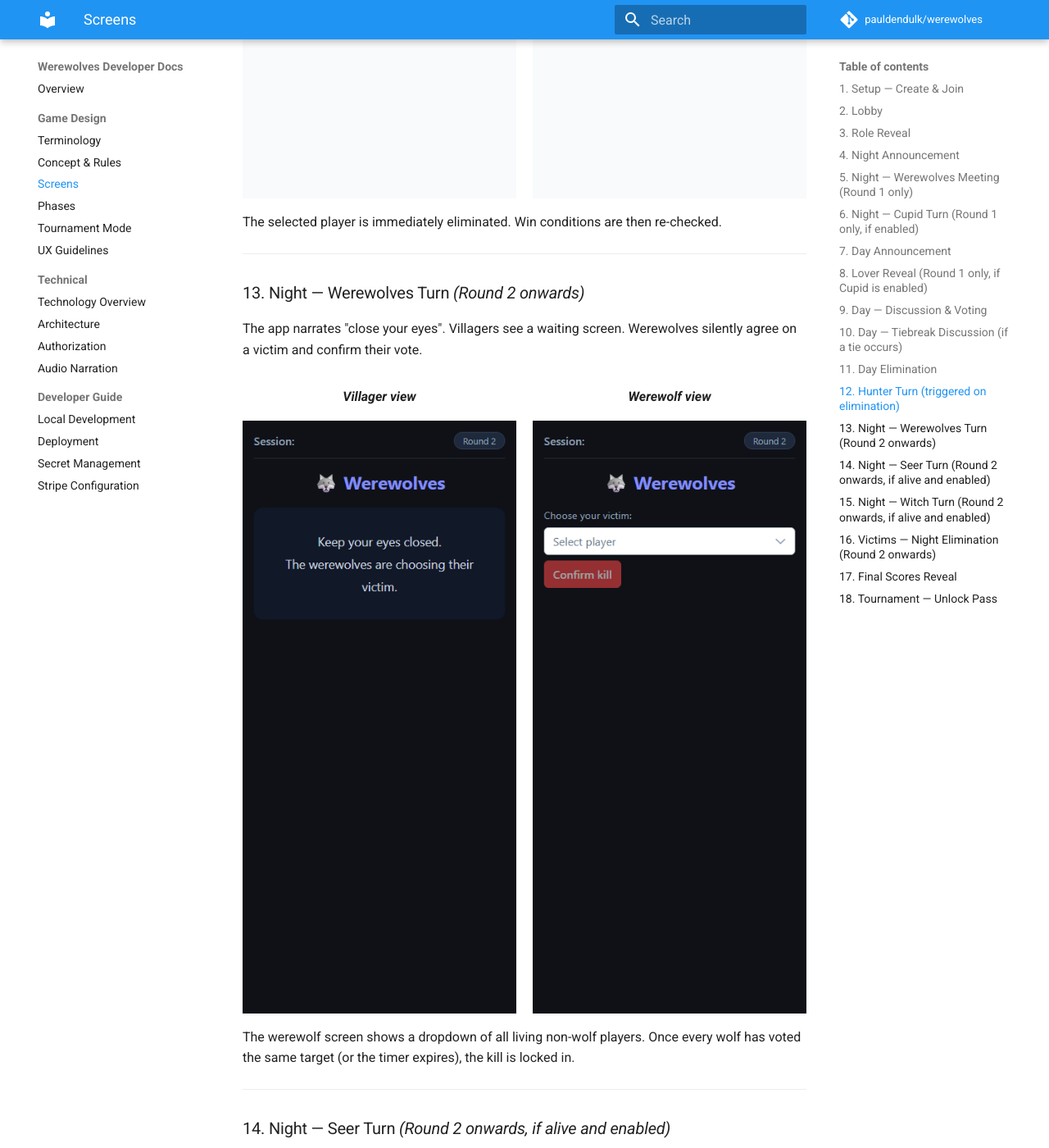
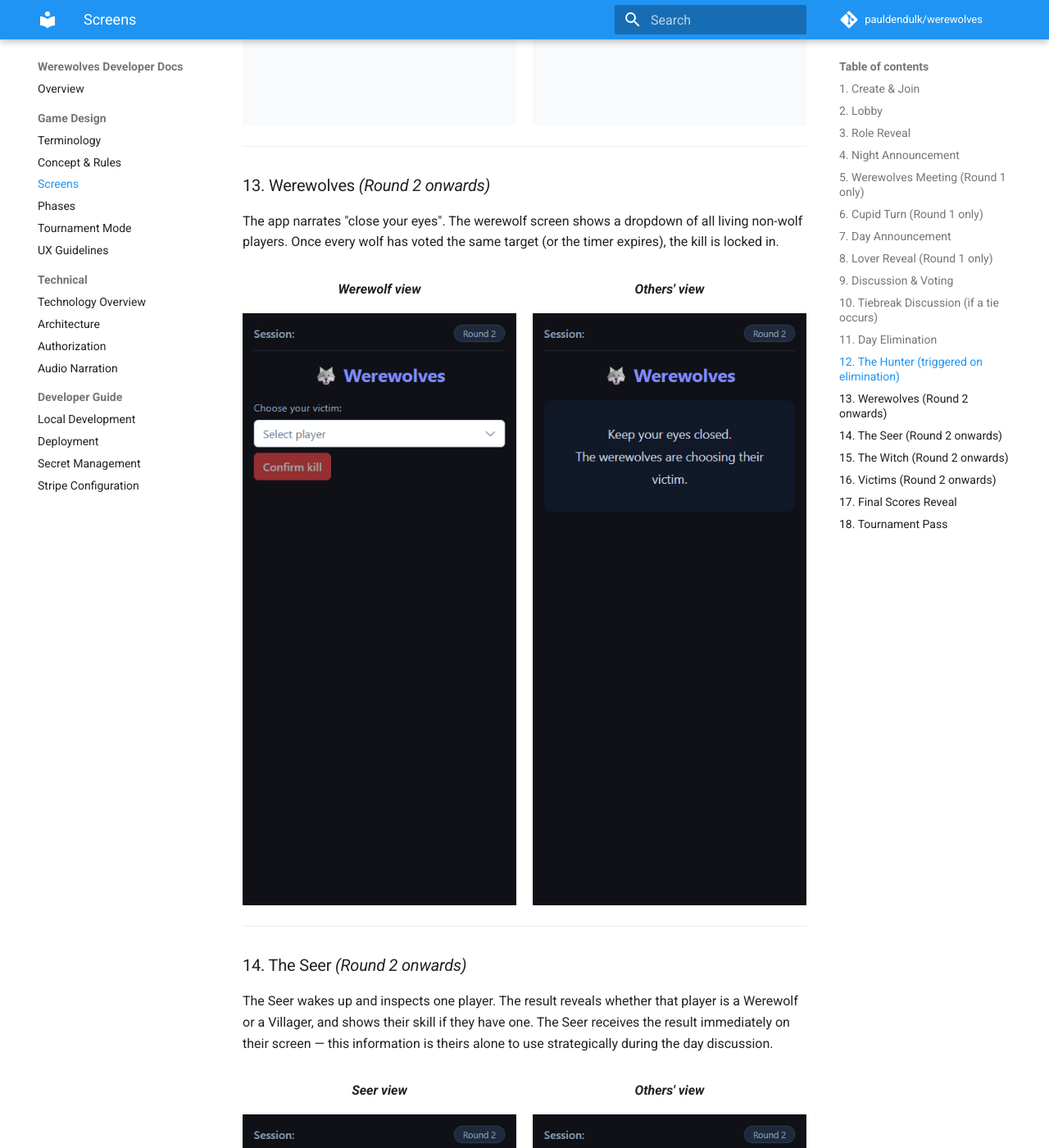
Before and after one commit to pauldendulk/werewolves, an MkDocs documentation site: the page built from docs-src/docs/screens.md, in a window 1280 px wide and 1400 px high, scrolled down 12494 px. Shown: the whole window at 82% size. Built offline with MkDocs 1.6.1 and Material for MkDocs 9.7.7, drawn with Linux system fonts in a browser that asks for light colours; comment, search, counter and statistics services are not loaded; some of the changed text lies outside the part shown.

Commit message:
Add more improvements

```diff
--- a/docs-src/docs/screens.md
+++ b/docs-src/docs/screens.md
@@ -1,6 +1,6 @@
 # Screens
 
-### 1. Setup — Create & Join
+### 1. Create & Join
 
 The host creates a game and receives a QR code and shareable link. Other players scan the QR code or open the link on their own phones and enter their name.
 
@@ -15,9 +15,9 @@
 
 All players wait in the lobby while the host configures the game. Non-host players see the settings in read-only mode; only the host can change them and start the game.
 
+The Start Game button is only visible to the host and is disabled until sufficient players have joined and all skill/werewolf counts are consistent with the player count.
+
 ![Lobby screen (non-host view)](screenshots/03-lobby.png)
-
-The Start Game button is only visible to the host and is disabled until sufficient players have joined and all skill/werewolf counts are consistent with the player count.
 
 ---
 
@@ -25,9 +25,9 @@
 
 Once the game starts, each player privately views their assigned role by pressing and holding their roll card. The card flips back the moment they release, so no-one nearby can glance at it.
 
+Werewolves see the names of all fellow werewolves on their card. When everyone confirms they have seen their role, the first night begins.
+
 ![Role Reveal — card hidden](screenshots/04-role-reveal.png)
-
-Werewolves see the names of all fellow werewolves on their card. When everyone confirms they have seen their role, the first night begins.
 
 ---
 
@@ -39,29 +39,25 @@
 
 ---
 
-### 5. Night — Werewolves Meeting *(Round 1 only)*
+### 5. Werewolves Meeting *(Round 1 only)*
 
-On the very first night, before anything else happens, the werewolves open their eyes and identify each other silently. Villagers see a generic waiting screen.
+On the very first night, before anything else happens, the werewolves open their eyes and identify each other silently. The werewolf screen shows the names of all pack members and an "I'm ready" button. Once all wolves have confirmed, the phase advances.
 
 <div style="display:flex;gap:1rem;align-items:flex-start">
-  <figure style="flex:1;margin:0"><figcaption><strong>Villager view</strong></figcaption><img src="../screenshots/05-night-werewolves-meeting-villager.png" alt="Werewolves Meeting — villager"></figure>
   <figure style="flex:1;margin:0"><figcaption><strong>Werewolf view</strong></figcaption><img src="../screenshots/06-night-werewolves-meeting-werewolf.png" alt="Werewolves Meeting — werewolf"></figure>
+  <figure style="flex:1;margin:0"><figcaption><strong>Others' view</strong></figcaption><img src="../screenshots/05-night-werewolves-meeting-villager.png" alt="Werewolves Meeting — others"></figure>
 </div>
-
-The werewolf screen shows the names of all pack members and a "I'm ready" button. Once all wolves have confirmed, the phase advances.
 
 ---
 
-### 6. Night — Cupid Turn *(Round 1 only, if enabled)*
+### 6. Cupid Turn *(Round 1 only)*
 
-Cupid wakes up and secretly links two players as lovers. Everyone else sees a waiting screen.
+Cupid wakes up and secretly links two players as lovers. Cupid selects two players from the alive-players list and confirms. The lovers are notified privately during the Lover Reveal phase that immediately follows.
 
 <div style="display:flex;gap:1rem;align-items:flex-start">
-  <figure style="flex:1;margin:0"><figcaption><strong>Non-Cupid view</strong></figcaption><img src="../screenshots/09-night-cupid-turn-non-cupid.png" alt="Cupid Turn — waiting"></figure>
   <figure style="flex:1;margin:0"><figcaption><strong>Cupid view</strong></figcaption><img src="../screenshots/10-night-cupid-turn-cupid.png" alt="Cupid Turn — Cupid"></figure>
+  <figure style="flex:1;margin:0"><figcaption><strong>Others' view</strong></figcaption><img src="../screenshots/09-night-cupid-turn-non-cupid.png" alt="Cupid Turn — others"></figure>
 </div>
-
-Cupid selects two players from the alive-players list and confirms. The lovers are notified privately during the Lover Reveal phase that immediately follows.
 
 ---
 
@@ -73,17 +69,15 @@
 
 ---
 
-### 8. Lover Reveal *(Round 1 only, if Cupid is enabled)*
+### 8. Lover Reveal *(Round 1 only)*
 
-Everyone opens their eyes and checks their role card to see if they are one of the lovers.
+Everyone opens their eyes and checks their role card to see if they are one of the lovers. If a player is a lover, their partner's name appears on the card when held down. All other players see their usual role with no lover name.
 
 ![Lover Reveal — card showing lover name](screenshots/11-lover-reveal.png)
 
-If a player is a lover, their partner's name appears on the card when held down. All other players see their usual role with no lover name.
-
 ---
 
-### 9. Day — Discussion & Voting
+### 9. Discussion & Voting
 
 Players discuss freely, sharing suspicions and defending themselves. Every player — including those already eliminated — casts one vote for who they believe is a werewolf. A countdown timer governs the discussion period.
 
@@ -91,99 +85,83 @@
 
 When a player has made up their mind and wants to wrap up early, they can press **End discussion**. How many players have pressed this is shown next to the button (e.g. `3 / 8`), but only once at least one player has done so — the counter stays hidden otherwise so it does not invite premature use.
 
+Eliminated players see a notice explaining they have been eliminated but can still vote to earn bonus points. When the timer ends or all living players confirm, votes are tallied.
+
 <div style="display:flex;gap:1rem;align-items:flex-start">
   <figure style="flex:1;margin:0"><figcaption><strong>Alive player</strong></figcaption><img src="../screenshots/19-discussion.png" alt="Discussion — alive player with vote controls"></figure>
   <figure style="flex:1;margin:0"><figcaption><strong>Eliminated player</strong></figcaption><img src="../screenshots/19b-discussion-eliminated.png" alt="Discussion — eliminated player can still vote"></figure>
 </div>
 
-Eliminated players see a notice explaining they have been eliminated but can still vote to earn bonus points. When the timer ends or all living players confirm, votes are tallied.
-
 ---
 
-### 10. Day — Tiebreak Discussion *(if a tie occurs)*
+### 10. Tiebreak Discussion *(if a tie occurs)*
 
 If two or more players are tied for most votes, a second short discussion round takes place. Only the tied candidates can be voted for this time.
 
+If the tiebreak vote is also tied, no elimination occurs and the game moves straight to night.
+
 ![Tiebreak Discussion](screenshots/20-tiebreak-discussion.png)
-
-If the tiebreak vote is also tied, no elimination occurs and the game moves straight to night.
 
 ---
 
 ### 11. Day Elimination
 
-The player with the most votes is eliminated and their role is publicly revealed to everyone.
+The player with the most votes is eliminated and their role is publicly revealed to everyone. Win conditions are checked immediately after each elimination. If the Hunter was just eliminated, the Hunter Turn phase activates before the game continues.
 
 ![Day Elimination — verdict](screenshots/21-day-elimination.png)
 
-Win conditions are checked immediately after each elimination. If the Hunter was just eliminated, the Hunter Turn phase activates before the game continues.
+---
+
+### 12. The Hunter *(triggered on elimination)*
+
+The Hunter phase activates whenever the Hunter is eliminated — either by werewolves at night or by the village vote during the day. The Hunter gets one last action: shooting a player of their choice. The selected player is immediately eliminated and win conditions are re-checked.
+
+<div style="display:flex;gap:1rem;align-items:flex-start">
+  <figure style="flex:1;margin:0"><figcaption><strong>Hunter view</strong></figcaption><img src="../screenshots/17-night-hunter-turn-hunter.png" alt="Hunter Turn — Hunter"></figure>
+  <figure style="flex:1;margin:0"><figcaption><strong>Others' view</strong></figcaption><img src="../screenshots/16-night-hunter-turn-non-hunter.png" alt="Hunter Turn — others"></figure>
+</div>
 
 ---
 
-### 12. Hunter Turn *(triggered on elimination)*
+### 13. Werewolves *(Round 2 onwards)*
 
-The Hunter phase activates whenever the Hunter is eliminated — either by werewolves at night or by the village vote during the day. The Hunter gets one last action: shooting a player of their choice.
+The app narrates "close your eyes". The werewolf screen shows a dropdown of all living non-wolf players. Once every wolf has voted the same target (or the timer expires), the kill is locked in.
 
 <div style="display:flex;gap:1rem;align-items:flex-start">
-  <figure style="flex:1;margin:0"><figcaption><strong>Non-Hunter view</strong></figcaption><img src="../screenshots/16-night-hunter-turn-non-hunter.png" alt="Hunter Turn — waiting"></figure>
-  <figure style="flex:1;margin:0"><figcaption><strong>Hunter view</strong></figcaption><img src="../screenshots/17-night-hunter-turn-hunter.png" alt="Hunter Turn — Hunter"></figure>
+  <figure style="flex:1;margin:0"><figcaption><strong>Werewolf view</strong></figcaption><img src="../screenshots/08-night-werewolves-turn-werewolf.png" alt="Werewolves Turn — werewolf"></figure>
+  <figure style="flex:1;margin:0"><figcaption><strong>Others' view</strong></figcaption><img src="../screenshots/07-night-werewolves-turn-villager.png" alt="Werewolves Turn — others"></figure>
 </div>
-
-The selected player is immediately eliminated. Win conditions are then re-checked.
 
 ---
 
-### 13. Night — Werewolves Turn *(Round 2 onwards)*
+### 14. The Seer *(Round 2 onwards)*
 
-The app narrates "close your eyes". Villagers see a waiting screen. Werewolves silently agree on a victim and confirm their vote.
+The Seer wakes up and inspects one player. The result reveals whether that player is a Werewolf or a Villager, and shows their skill if they have one. The Seer receives the result immediately on their screen — this information is theirs alone to use strategically during the day discussion.
 
 <div style="display:flex;gap:1rem;align-items:flex-start">
-  <figure style="flex:1;margin:0"><figcaption><strong>Villager view</strong></figcaption><img src="../screenshots/07-night-werewolves-turn-villager.png" alt="Werewolves Turn — villager"></figure>
-  <figure style="flex:1;margin:0"><figcaption><strong>Werewolf view</strong></figcaption><img src="../screenshots/08-night-werewolves-turn-werewolf.png" alt="Werewolves Turn — werewolf"></figure>
+  <figure style="flex:1;margin:0"><figcaption><strong>Seer view</strong></figcaption><img src="../screenshots/13-night-seer-turn-seer.png" alt="Seer Turn — Seer"></figure>
+  <figure style="flex:1;margin:0"><figcaption><strong>Others' view</strong></figcaption><img src="../screenshots/12-night-seer-turn-non-seer.png" alt="Seer Turn — others"></figure>
 </div>
-
-The werewolf screen shows a dropdown of all living non-wolf players. Once every wolf has voted the same target (or the timer expires), the kill is locked in.
 
 ---
 
-### 14. Night — Seer Turn *(Round 2 onwards, if alive and enabled)*
+### 15. The Witch *(Round 2 onwards)*
 
-The Seer wakes up and inspects one player. The result reveals whether that player is a Werewolf or a Villager, and shows their skill if they have one.
+The Witch wakes up last. She is shown tonight's werewolf victim and can use either, both, or none of her potions — each usable only once per game:
+
+- 🧴 **Heal** — Saves tonight's werewolf victim; they survive the night
+- ☠️ **Poison** — Eliminates any living player of the Witch's choice
 
 <div style="display:flex;gap:1rem;align-items:flex-start">
-  <figure style="flex:1;margin:0"><figcaption><strong>Non-Seer view</strong></figcaption><img src="../screenshots/12-night-seer-turn-non-seer.png" alt="Seer Turn — waiting"></figure>
-  <figure style="flex:1;margin:0"><figcaption><strong>Seer view</strong></figcaption><img src="../screenshots/13-night-seer-turn-seer.png" alt="Seer Turn — Seer"></figure>
+  <figure style="flex:1;margin:0"><figcaption><strong>Witch view</strong></figcaption><img src="../screenshots/15-night-witch-turn-witch.png" alt="Witch Turn — Witch"></figure>
+  <figure style="flex:1;margin:0"><figcaption><strong>Others' view</strong></figcaption><img src="../screenshots/14-night-witch-turn-non-witch.png" alt="Witch Turn — others"></figure>
 </div>
-
-The Seer receives the result immediately on their screen. This information is theirs alone — they must use it strategically during the day discussion without directly revealing how they know.
 
 ---
 
-### 15. Night — Witch Turn *(Round 2 onwards, if alive and enabled)*
-
-The Witch wakes up last. She is shown tonight's werewolf victim and can use either, both, or none of her potions.
-
-<div style="display:flex;gap:1rem;align-items:flex-start">
-  <figure style="flex:1;margin:0"><figcaption><strong>Non-Witch view</strong></figcaption><img src="../screenshots/14-night-witch-turn-non-witch.png" alt="Witch Turn — waiting"></figure>
-  <figure style="flex:1;margin:0"><figcaption><strong>Witch view</strong></figcaption><img src="../screenshots/15-night-witch-turn-witch.png" alt="Witch Turn — Witch"></figure>
-</div>
-
-**Potions (each usable only once per game):**
-
-| Potion | Effect |
-|---|---|
-| 🧴 Heal | Saves tonight's werewolf victim; they survive the night |
-| ☠️ Poison | Eliminates any living player of the Witch's choice |
-
-Once a potion is used it is gone for the rest of the game. The "Do nothing" option advances the phase without using either.
-
----
-
-### 16. Victims — Night Elimination *(Round 2 onwards)*
+### 16. Victims *(Round 2 onwards)*
 
 The app reveals what happened overnight. Everyone "opens their eyes" and sees the night's outcome.
-
-![Victims — night elimination revealed](screenshots/18-victims.png)
 
 Possible outcomes:
 
@@ -191,7 +169,7 @@
 - The village woke up safely — nobody was taken
 - The Witch saved the victim, but also poisoned someone else
 
-After the announcement, the day discussion phase begins automatically.
+![Victims — night elimination revealed](screenshots/18-victims.png)
 
 ---
 
@@ -199,25 +177,23 @@
 
 The game ends when a win condition is met. All roles are revealed in a summary table, sorted by score. From the second game onwards a running **total** column appears alongside each player's per-game score, so everyone can see the tournament standings at a glance.
 
+Win conditions:
+
+- **Village** — All werewolves have been eliminated
+- **Werewolves** — Werewolves equal or outnumber the surviving villagers
+- **Lovers** — Both lovers survive to the end (only applies when they are from opposing teams)
+
+Players return to the lobby and can start a new game.
+
 <div style="display:flex;gap:1rem;align-items:flex-start">
   <figure style="flex:1;margin:0"><figcaption><strong>After game 1</strong></figcaption><img src="../screenshots/22-game-over.png" alt="Final Scores Reveal — first game, per-game scores only"></figure>
   <figure style="flex:1;margin:0"><figcaption><strong>After game 2+ (with totals)</strong></figcaption><img src="../screenshots/23-game-over-game2.png" alt="Final Scores Reveal — second game, running totals shown"></figure>
 </div>
 
-| Winner | Condition |
-|---|---|
-| **Village** | All werewolves have been eliminated |
-| **Werewolves** | Werewolves equal or outnumber the surviving villagers |
-| **Lovers** | Both lovers survive to the end (only applies when they are from opposing teams) |
-
-Players return to the lobby and can start a new game.
-
 ---
 
-### 18. Tournament — Unlock Pass
+### 18. Tournament Pass
 
-Starting a second (or later) game requires a tournament pass. When the host presses **Start Game** from game 2 onwards, a modal appears asking for the pass code.
+Starting a second (or later) game requires a tournament pass. When the host presses **Start Game** from game 2 onwards, a modal appears asking for the pass code. Entering the correct code unlocks the tournament and starts the game immediately. An incorrect code shows an error and lets the host try again.
 
 ![Tournament Unlock — pass code dialog](screenshots/24-tournament-unlock.png)
-
-Entering the correct code unlocks the tournament (`isPremium = true`) and starts the game immediately. An incorrect code shows an error and lets the host try again. In development the bypass code is configured in `appsettings.Development.json` (`Tournament:BypassCode`); in production the field is empty until a real payment flow sets the flag via the backend.
```
Also changed, not shown: business/monetization-and-marketing-phase-one.md (added, +57 -0 lines), business/socialdeductiongame.md (added, +146 -0 lines), frontend/werewolves-app/src/app/components/session/session.html (+7 -10 lines), docs-src/docs/screenshots/01-create-game.png, docs-src/docs/screenshots/05-night-werewolves-meeting-villager.png, docs-src/docs/screenshots/06-night-werewolves-meeting-werewolf.png, docs-src/docs/screenshots/11-lover-reveal.png, docs-src/docs/screenshots/18-victims.png, docs-src/docs/screenshots/21-day-elimination.png, docs-src/docs/screenshots/25-moderator-night.png, docs-src/docs/screenshots/26-moderator-day.png, docs-src/docs/screenshots/27-the-night-has-fallen.png, docs-src/docs/screenshots/28-the-night-has-ended.png, 1 other file.
